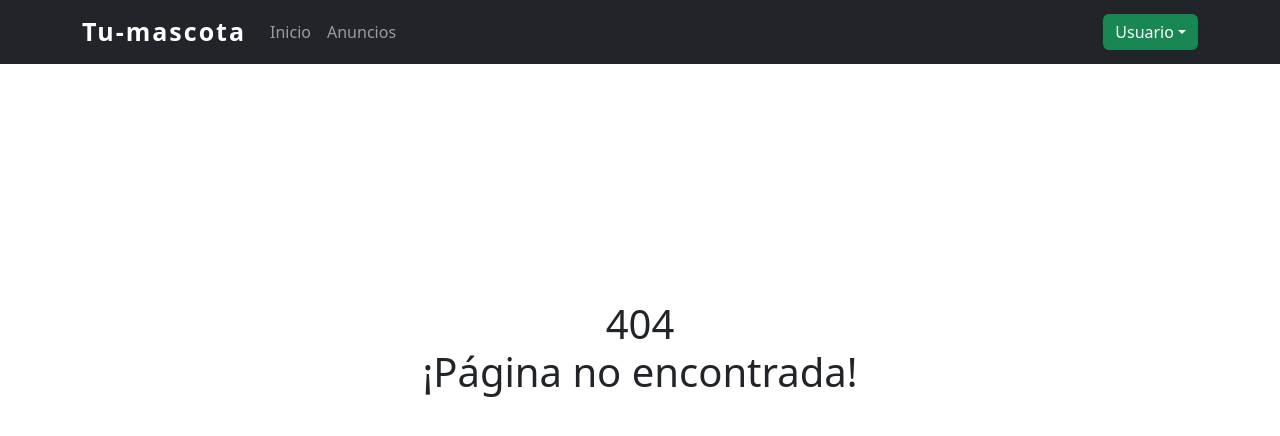
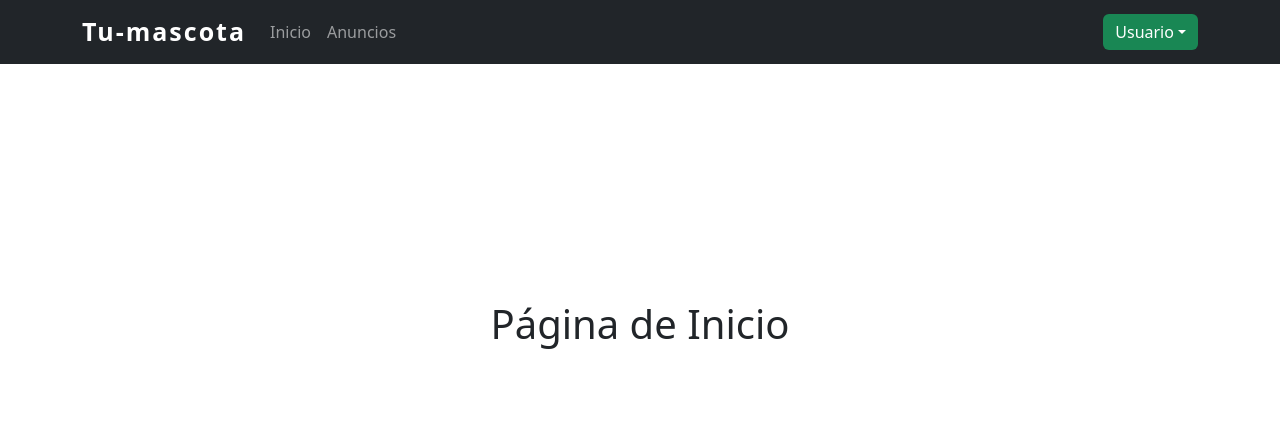
Before and after one commit to Dev-Joshua/Desarrollo-Web-Ciclo-4, a React (Create React App) app: page / in a window 1280 px wide. Before the commit this address had no page. Shown: the top 436 px of the page. Built offline with nearby package versions, Linux system fonts and the light colour scheme.

Commit message:
Agrego ruta

```diff
--- a/package.json
+++ b/package.json
@@ -10,6 +10,7 @@
     "@testing-library/jest-dom": "^5.16.5",
     "@testing-library/react": "^13.4.0",
     "@testing-library/user-event": "^13.5.0",
+    "axios": "^1.1.3",
     "bootstrap": "^5.2.2",
     "react": "^18.2.0",
     "react-bootstrap": "^2.6.0",
--- /dev/null
+++ b/src/components/index/index.js
@@ -0,0 +1,12 @@
+import React from "react";
+
+export default class inicio extends React.Component {
+  constructor(props) {
+    super(props);
+    this.state = {};
+  }
+
+  render() {
+    return <h1 style={{ marginTop: 300 }}>Página de Inicio</h1>;
+  }
+}
--- a/src/components/router/router.js
+++ b/src/components/router/router.js
@@ -2,6 +2,7 @@
 import React from "react";
 import { BrowserRouter as Router, Routes, Route } from "react-router-dom";
 import Login from "../login/login";
+import Inicio from "../index/index";
 
 export default function AppRouter() {
   return (
@@ -9,6 +10,7 @@ export default function AppRouter() {
       <Routes>
         <Route exact path="/login" element={<Login />}></Route>
         <Route exact path="/home" element={<Home />}></Route>
+        {/* Esta ruta nos marca error si no encuentra la ruta(pagina) */}
         <Route
           path="/*"
           element={
@@ -18,6 +20,9 @@ export default function AppRouter() {
             </h1>
           }
         ></Route>
+        <Route exact path="/index" element={<Inicio />}></Route>
+        {/* Esta ruta toma por defecto Inicio*/}
+        <Route exact path="/" element={<Inicio />}></Route>
       </Routes>
     </Router>
   );
```
Also changed, not shown: 1 other file (tests, documents, lock files or other folders).
